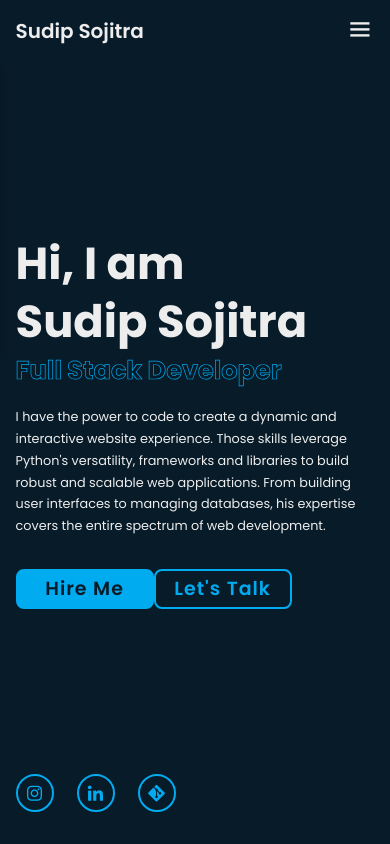
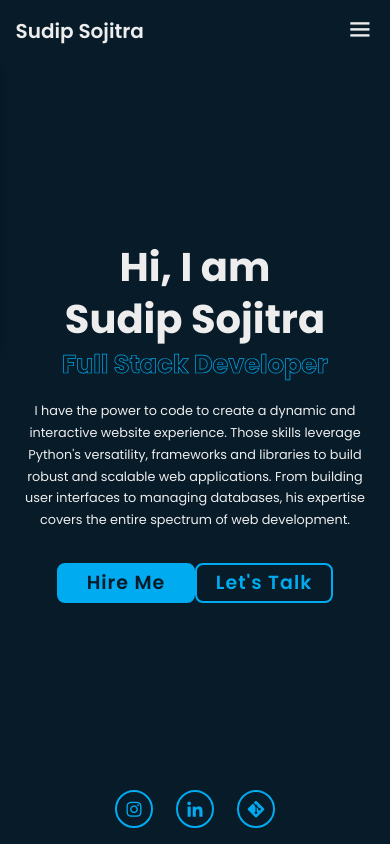
Before and after one commit to sudipsojitra/PersonalWeb, a plain HTML site: page index.html in a window 390 px wide. Shown: the top 844 px of the page. Drawn offline with nearby package versions, Linux system fonts and the light colour scheme.

Commit message:
media query done

```diff
--- a/style.css
+++ b/style.css
@@ -77,7 +77,7 @@ section {
 }
 
 .home {
-    /* height: 100vh; */
+    height: 100vh;
     /* background: linear-gradient(rgba(70, 130, 180, 0), var(--bg-color)), url('../img/home5.png') no-repeat; */
     background-size: cover;
     background-position: center;
@@ -181,7 +181,7 @@ section {
 
 .home-sci {
     position: absolute;
-    bottom: 4rem;
+    bottom: 2rem;
     width: 170px;
     display: flex;
     justify-content: space-between;
@@ -748,3 +748,37 @@ span {
         height: 38px;
     }
 }
+
+@media (max-width: 460px) {
+    .home-content h1 {
+        font-size: 5.2rem;
+    }
+    .education {
+        padding: 10rem 4% 5rem 5%;
+    }
+    .contact form .input-box .input-field {
+        width: 100%;
+    }
+    .footer {
+        flex-direction: column-reverse;
+    }
+    .footer p {
+        margin-top: 2rem;
+        text-align: center;
+    }
+}
+
+@media (max-width: 460px) {
+    .home {
+        justify-content: center;
+    }
+    .home-content {
+        display: flex;
+        align-items: center;
+        flex-direction: column;
+        text-align: center;
+    }
+    .home-content h1 {
+        font-size: 5rem;
+    }
+}
```
